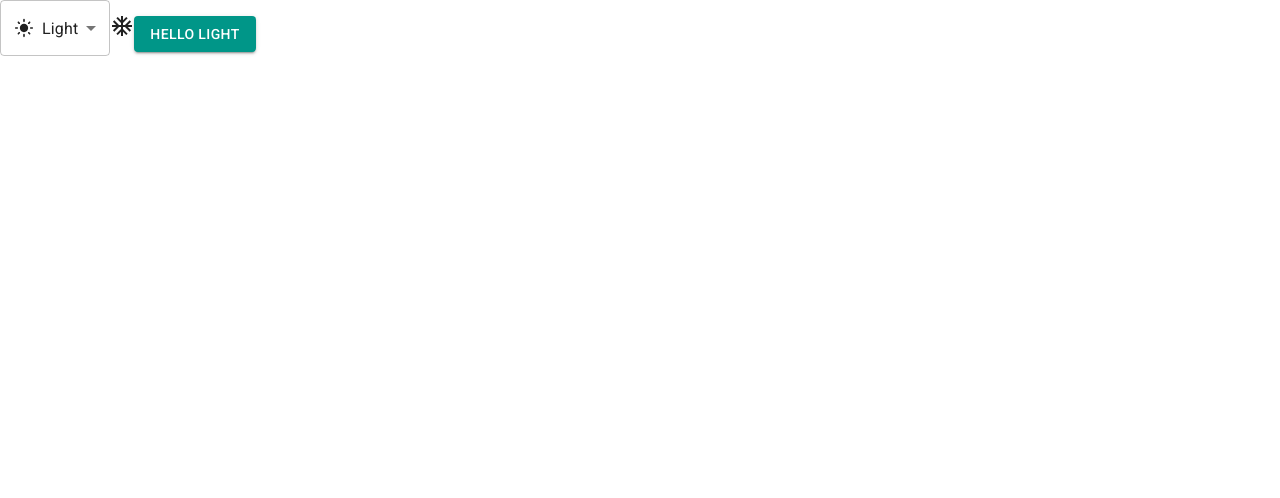
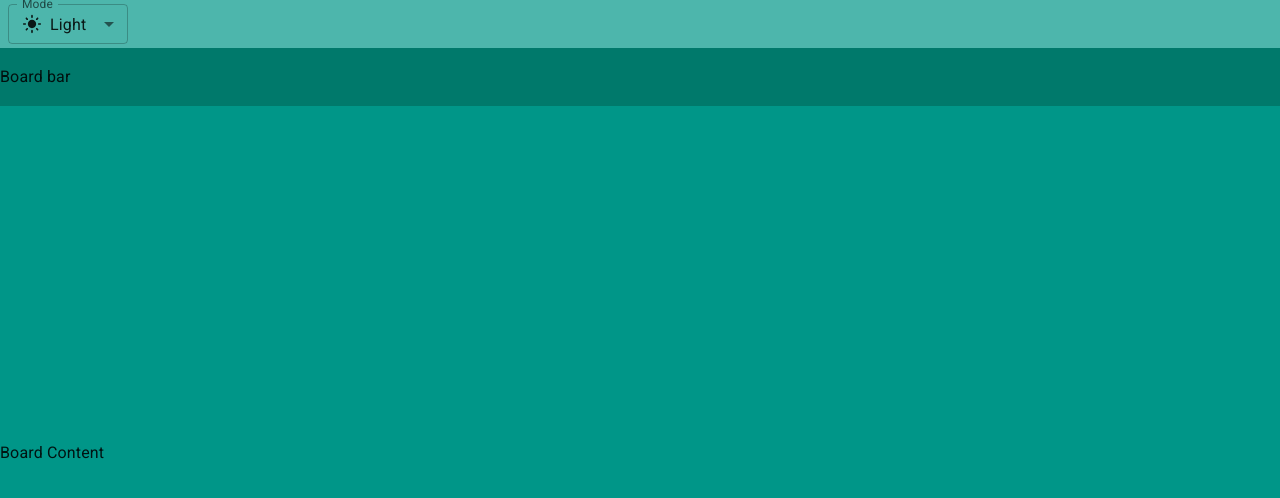
Before and after one commit to nducanh1010/trello-web, a React (Vite) app: page / in a window 1280 px wide. Shown: the top 498 px of the page. Built offline with nearby package versions, Linux system fonts and the light colour scheme.

Commit message:
refractor suctruture

```diff
--- a/index.html
+++ b/index.html
@@ -4,7 +4,7 @@
     <meta charset="UTF-8" />
     <link rel="icon" type="image/svg+xml" href="/vite.svg" />
     <meta name="viewport" content="width=device-width, initial-scale=1.0" />
-    <title>Vite + React</title>
+    <title>Trello</title>
     <link rel="preconnect" href="https://fonts.googleapis.com" />
     <link rel="preconnect" href="https://fonts.gstatic.com" crossorigin />
     <link
--- a/src/App.jsx
+++ b/src/App.jsx
@@ -1,48 +1,10 @@
-import Button from "@mui/material/Button";
-import AcUnitIcon from "@mui/icons-material/AcUnit";
-import LightModeIcon from "@mui/icons-material/LightMode";
-import DarkModeOutlinedIcon from "@mui/icons-material/DarkModeOutlined";
-import { Box, MenuItem, Select, useColorScheme } from "@mui/material";
-import SettingsBrightnessIcon from "@mui/icons-material/SettingsBrightness";
+import Board from "./pages/Boards/_id";
+
 function App() {
-  const { mode, setMode } = useColorScheme();
-  const handleChange = (event) => {
-    setMode(event.target.value);
-  };
   return (
     <>
-      <Select
-        labelId="lebel-select-dark-light"
-        value={mode}
-        label={mode}
-        onChange={handleChange}
-      >
-        <MenuItem value="light">
-          <Box sx={{ display: "flex", alignItems: "center", gap: 1 }}>
-            <LightModeIcon fontSize="small" /> Light
-          </Box>
-        </MenuItem>
-        <MenuItem value="dark">
-          <Box sx={{ display: "flex", alignItems: "center", gap: 1 }}>
-            <DarkModeOutlinedIcon fontSize="small" /> Dark
-          </Box>
-        </MenuItem>
-        <MenuItem value="system">
-          <Box sx={{ display: "flex", alignItems: "center", gap: 1 }}>
-            <SettingsBrightnessIcon fontSize="small" /> System
-          </Box>
-        </MenuItem>
-      </Select>
-
-      <AcUnitIcon></AcUnitIcon>
-      <Button
-        onClick={() => {
-          setMode(mode === "light" ? "dark" : "light");
-        }}
-        variant="contained"
-      >
-        Hello {mode}
-      </Button>
+      {/*React Router Dom*/}
+      <Board />
     </>
   );
 }
--- /dev/null
+++ b/src/components/AppBar/index.jsx
@@ -0,0 +1,20 @@
+import { Box } from "@mui/material";
+import ModeSelect from "../ModeSelect";
+
+function AppBar() {
+  return (
+    <Box
+      sx={{
+        backgroundColor: "primary.light",
+        width: "100%",
+        height: (theme) => theme.trello.appBarHeight,
+        display: "flex",
+        alignItems: "center",
+      }}
+    >
+      <ModeSelect />
+    </Box>
+  );
+}
+
+export default AppBar;
--- /dev/null
+++ b/src/components/ModeSelect/index.jsx
@@ -0,0 +1,41 @@
+import LightModeIcon from "@mui/icons-material/LightMode";
+import DarkModeOutlinedIcon from "@mui/icons-material/DarkModeOutlined";
+import {
+  Box,
+  FormControl,
+  InputLabel,
+  MenuItem,
+  Select,
+  useColorScheme,
+} from "@mui/material";
+import SettingsBrightnessIcon from "@mui/icons-material/SettingsBrightness";
+export default function ModeSelect() {
+  const { mode, setMode } = useColorScheme();
+  const handleChange = (event) => {
+    setMode(event.target.value);
+  };
+  return (
+    <>
+      <FormControl sx={{ m: 1, minWidth: 120 }} size="small">
+        <InputLabel id="label-select-dark-light">Mode</InputLabel>
+        <Select value={mode} onChange={handleChange} label="Mode" style={{}}>
+          <MenuItem value="light">
+            <Box sx={{ display: "flex", alignItems: "center", gap: 1 }}>
+              <LightModeIcon fontSize="small" /> Light
+            </Box>
+          </MenuItem>
+          <MenuItem value="dark">
+            <Box sx={{ display: "flex", alignItems: "center", gap: 1 }}>
+              <DarkModeOutlinedIcon fontSize="small" /> Dark
+            </Box>
+          </MenuItem>
+          <MenuItem value="system">
+            <Box sx={{ display: "flex", alignItems: "center", gap: 1 }}>
+              <SettingsBrightnessIcon fontSize="small" /> System
+            </Box>
+          </MenuItem>
+        </Select>
+      </FormControl>
+    </>
+  );
+}
--- /dev/null
+++ b/src/pages/Auth/index.jsx
@@ -0,0 +1,5 @@
+function Auth() {
+  return <div>Auth</div>;
+}
+
+export default Auth;
--- /dev/null
+++ b/src/pages/Boards/BoardBar/index.jsx
@@ -0,0 +1,19 @@
+import { Box } from "@mui/material";
+
+function BoardBar() {
+  return (
+    <Box
+      sx={{
+        backgroundColor: "primary.dark",
+        width: "100%",
+        height: (theme) => theme.trello.boardBarHeight,
+        display: "flex",
+        alignItems: "center",
+      }}
+    >
+      Board bar
+    </Box>
+  );
+}
+
+export default BoardBar;
--- /dev/null
+++ b/src/pages/Boards/BoardContent/index.jsx
@@ -0,0 +1,20 @@
+import { Box } from "@mui/material";
+
+function BoardContent() {
+  return (
+    <Box
+      sx={{
+        backgroundColor: "primary.main",
+        width: "100%",
+        height: (theme) =>
+          `calc(100vh - ${theme.trello.appBarHeight} - ${theme.trello.boardBarHeight} )`,
+        display: "flex",
+        alignItems: "center",
+      }}
+    >
+      Board Content
+    </Box>
+  );
+}
+
+export default BoardContent;
--- /dev/null
+++ b/src/pages/Boards/_id.jsx
@@ -0,0 +1,25 @@
+import { Container } from "@mui/material";
+import AppBar from "../../components/AppBar";
+import BoardBar from "./BoardBar";
+import BoardContent from "./BoardContent";
+
+function Board() {
+  return (
+    <>
+      <Container
+        disableGutters
+        maxWidth={false}
+        sx={{
+          height: "100vh",
+          backgroundColor: "primary.main",
+        }}
+      >
+        <AppBar />
+        <BoardBar />
+        <BoardContent />
+      </Container>
+    </>
+  );
+}
+
+export default Board;
--- a/src/theme.js
+++ b/src/theme.js
@@ -8,6 +8,10 @@ import { experimental_extendTheme as extendTheme } from "@mui/material/styles";
  */
 
 const theme = extendTheme({
+  trello: {
+    appBarHeight: "48px",
+    boardBarHeight: "58px",
+  },
   colorSchemes: {
     light: {
       palette: {
```
Also changed, not shown: src/pages/Boards/index.jsx (added, +9 -0 lines), src/pages/Users/_id.jsx (added), src/pages/Users/index.jsx (added), 1 other file (tests, documents, lock files or other folders).
